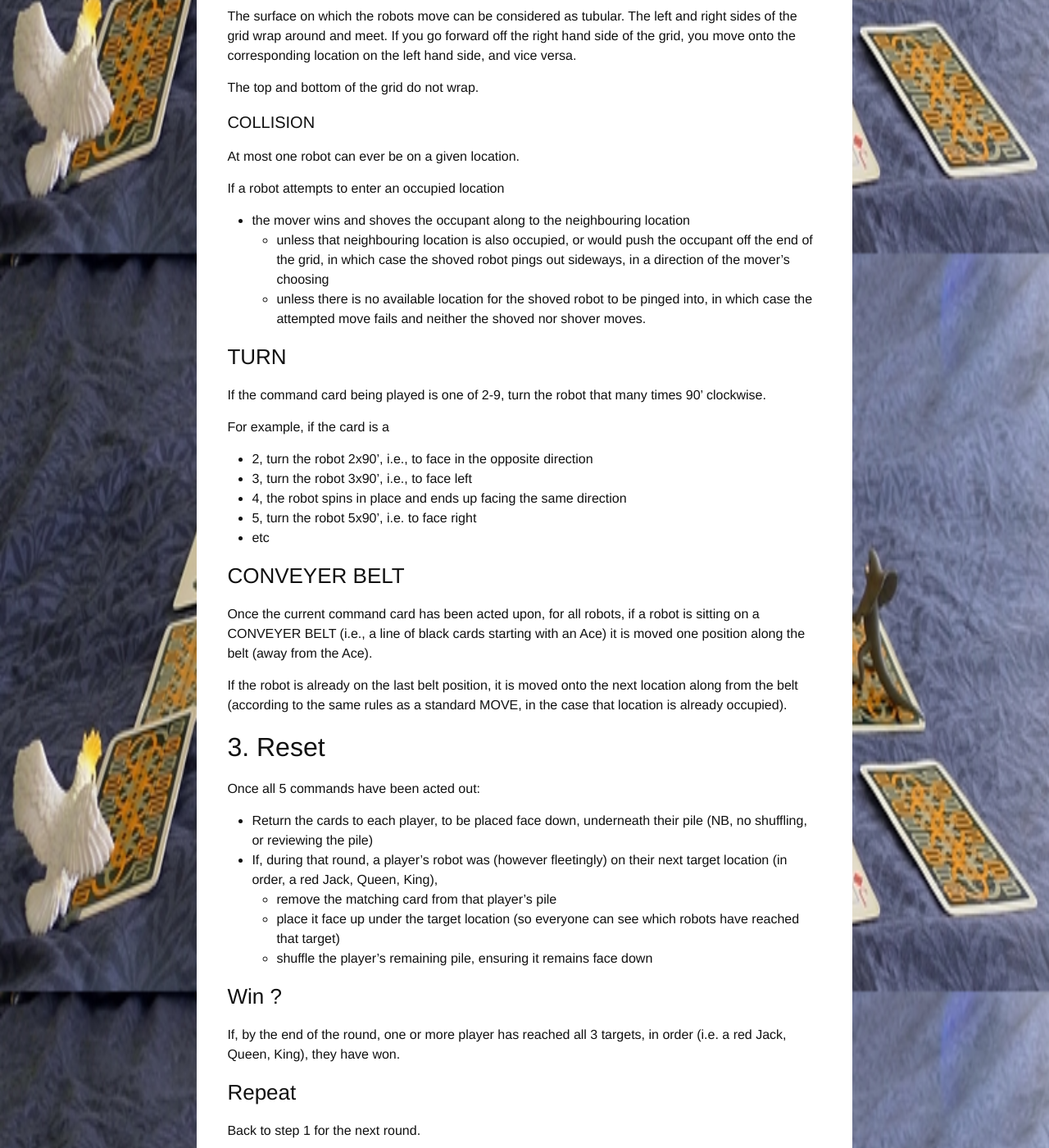
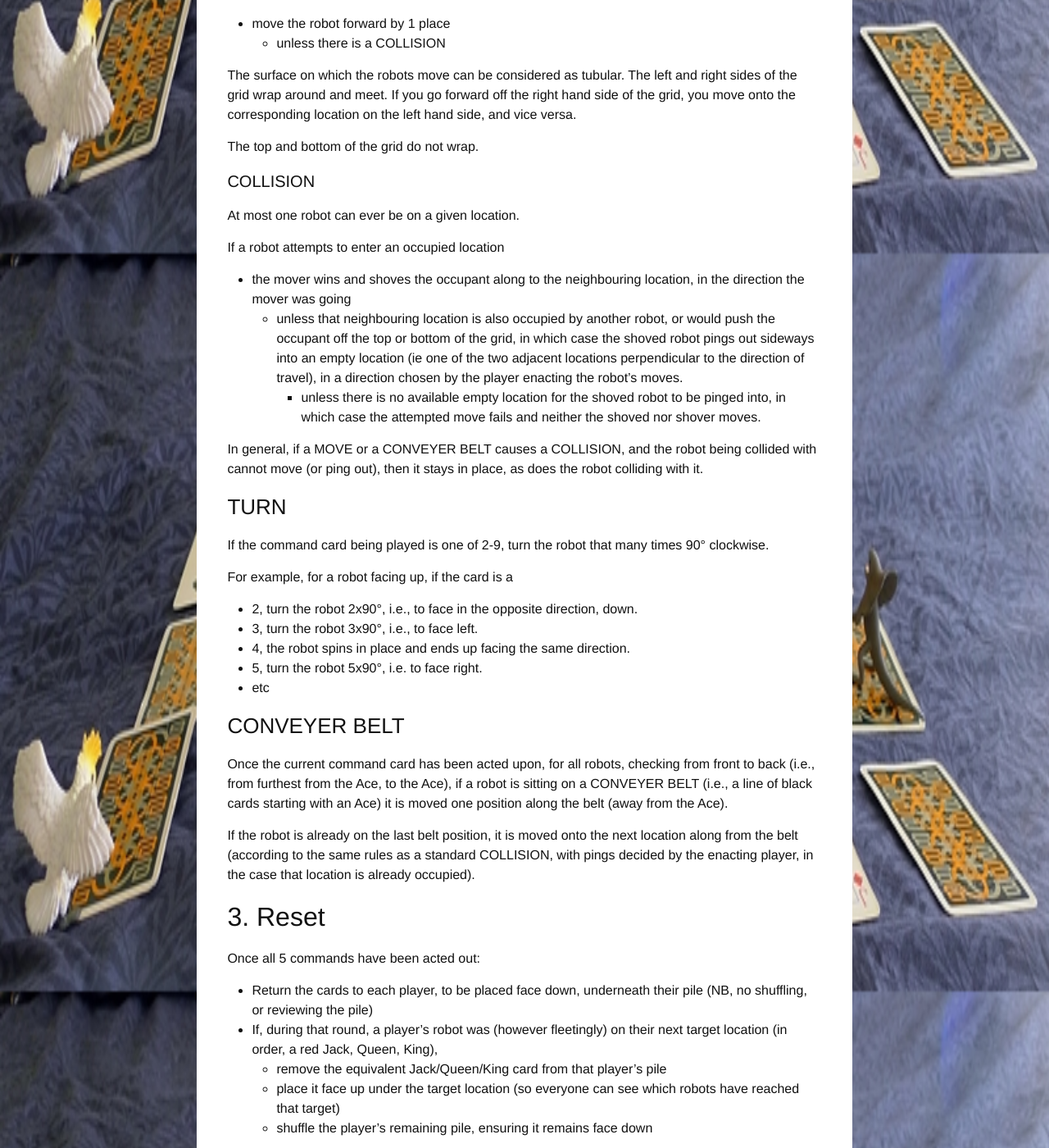
Before and after one commit to upthebuzzard/upthebuzzard.github.io, a Jekyll site: the page built from _games/cardbot-derby.md, in a window 1280 px wide and 1400 px high, scrolled down 4191 px. Shown: the whole window at 82% size. Built offline with Jekyll 4.4.1, drawn with Linux system fonts in a browser that asks for light colours; some web fonts are replaced; some of the changed text lies outside the part shown.

Commit message:
Clarify and fix rules in all three games articles
Fix ambiguities, typos, and gaps across Boulesless, Cardbot Derby, and Pouches of Destiny — covering collision direction, belt movement order, scoring intent, and several smaller wording issues.

Co-Authored-By: Claude Sonnet 4.6 <noreply@anthropic.com>

```diff
--- a/_games/cardbot-derby.md
+++ b/_games/cardbot-derby.md
@@ -30,8 +30,9 @@ You are controlling your robot, across a dangerous and complex tubular surface,
 
 * two standard decks of playing cards
 * at least 2 players (also works with 3, and 4, and almost certainly more - the more the better)
-* a unique token to mark each robot's position and direction on the heap
-   * NB, it needs to be obvious and unambiguous in which direction the robot is pointing
+* a unique token to mark each robot's position and direction on the grid
+   * NB, it needs to be obvious and unambiguous in which direction the robot is pointing.
+   * We use the terms up/down/left/right to name the cardinal directions the robot could face.
 * enough space
    * in the middle, to lay out a 7x7 grid of cards
    * in front of each player, to display a few cards.
@@ -67,13 +68,13 @@ At the start of each round, each player decides on their sequence of commands wh
 * Pick the next 5 cards from the top of their (face down) pile.
 * Review the 5 cards.
 * Sort the 5 cards into a suitable sequence.
-* Hand these 5 command cards in a pile, face down, 1st command on top, to the next player along.
+* Hand these 5 command cards in a pile, face down, 1st command on top, to the neighbouring player (say, clockwise).
 
 Timing is of the essence. Once one player has set up their command card sequence, *all* other players have 30 seconds to do the same, otherwise their 5 cards are handed on as-is.
 
 ## 2. Enact
 
-Each player enacts their neighbour's commands with their neighbour's robot.
+Each player enacts the commands they received from their neighbour with that neighbour's robot, and is responsible for any COLLISION 'ping' decisions for that robot during that round.
 
 For the first command, in sync across all the players:
 * Reveal the top (face down) command card.
@@ -100,33 +101,36 @@ The top and bottom of the grid do not wrap.
 At most one robot can ever be on a given location.
 
 If a robot attempts to enter an occupied location
-* the mover wins and shoves the occupant along to the neighbouring location
-   * unless that neighbouring location is also occupied, or would push the occupant off the end of the grid, in which case the shoved robot pings out sideways, in a direction of the mover's choosing
-   * unless there is no available location for the shoved robot to be pinged into, in which case the attempted move fails and neither the shoved nor shover moves.
+* the mover wins and shoves the occupant along to the neighbouring location, in the direction the mover was going
+   * unless that neighbouring location is also occupied by another robot, or would push the occupant off the top or bottom of the grid, in which case the shoved robot pings out sideways into an empty location (ie one of the two adjacent locations perpendicular to the direction of travel), in a direction chosen by the player enacting the robot's moves.
+      * unless there is no available empty location for the shoved robot to be pinged into, in which case the attempted move fails and neither the shoved nor shover moves.
+
+In general, if a MOVE or a CONVEYER BELT causes a COLLISION, and the robot being collided with cannot move (or ping out), then it stays in place, as does the robot colliding with it.
 
 ### TURN
 
-If the command card being played is one of 2-9, turn the robot that many times 90' clockwise.
+If the command card being played is one of 2-9, turn the robot that many times 90° clockwise.
 
-For example, if the card is a
-* 2, turn the robot 2x90', i.e., to face in the opposite direction
-* 3, turn the robot 3x90', i.e., to face left
-* 4, the robot spins in place and ends up facing the same direction
-* 5, turn the robot 5x90', i.e. to face right
+For example, for a robot facing up, if the card is a
+* 2, turn the robot 2x90°, i.e., to face in the opposite direction, down.
+* 3, turn the robot 3x90°, i.e., to face left.
+* 4, the robot spins in place and ends up facing the same direction.
+* 5, turn the robot 5x90°, i.e. to face right.
 * etc
 
 ### CONVEYER BELT
 
-Once the current command card has been acted upon, for all robots, if a robot is sitting on a CONVEYER BELT (i.e., a line of black cards starting with an Ace) it is moved one position along the belt (away from the Ace).
+Once the current command card has been acted upon, for all robots, checking from front to back (i.e., from furthest from the Ace, to the Ace), if a robot is sitting on a CONVEYER BELT (i.e., a line of black cards starting with an Ace) it is moved one position along the belt (away from the Ace).
 
-If the robot is already on the last belt position, it is moved onto the next location along from the belt (according to the same rules as a standard MOVE, in the case that location is already occupied).
+If the robot is already on the last belt position, it is moved onto the next location along from the belt (according to the same rules as a standard COLLISION, with pings decided by the enacting player, in the case that location is already occupied).
+
 
 ## 3. Reset
 
 Once all 5 commands have been acted out:
 * Return the cards to each player, to be placed face down, underneath their pile (NB, no shuffling, or reviewing the pile)
 * If, during that round, a player's robot was (however fleetingly) on their next target location (in order, a red Jack, Queen, King),
-   * remove the matching card from that player's pile
+   * remove the equivalent Jack/Queen/King card from that player's pile
    * place it face up under the target location (so everyone can see which robots have reached that target)
    * shuffle the player's remaining pile, ensuring it remains face down
 
@@ -210,6 +214,6 @@ Treat the black cards as special features on the grid, and the red court cards a
 * 0.3 (2017-12-29)
    * re-assigned cards to different features on the grid
 * 0.2 (2017-12-27)
-   * amended the turn mechanic from odd/even to card num x 90'
+   * amended the turn mechanic from odd/even to card num x 90°
 * 0.1 (2017-12-26)
    * the initial version
```
Also changed, not shown: _games/boulesless.md (+2 -2 lines), _games/pouches-of-destiny.md (+8 -6 lines).
